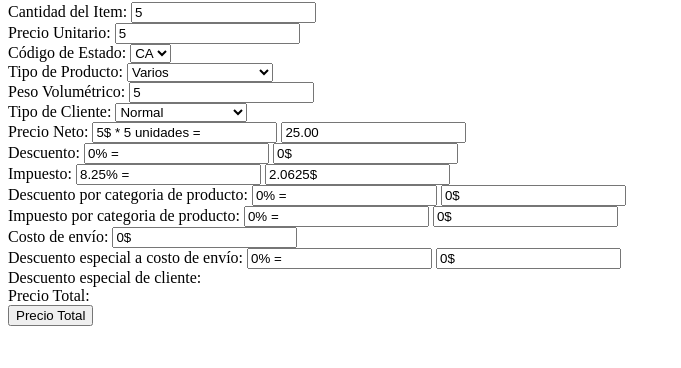
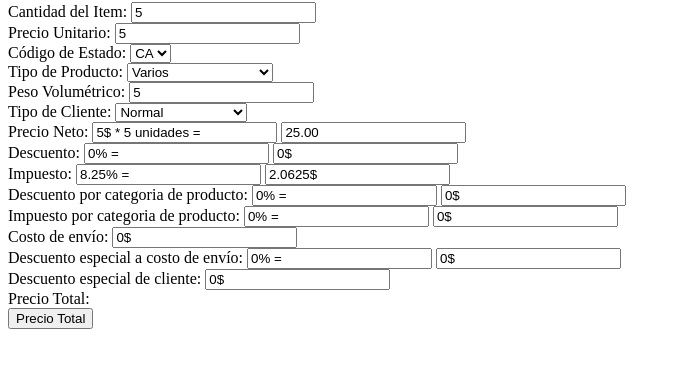
Before and after one commit to AleBustamante/aplicacion_tdd, a website built with Parcel: page index.html in a window 1280 px wide. Both pictures are taken after typing "5", "5", "5" into the empty fields and a click on the input "Precio Total". Shown: the part 78-446 px from the top of the page, without its empty margins (0-681 px from the left). Built offline with nearby package versions, Linux system fonts and the light colour scheme.

Commit message:
Determines if a purchase qualifies for the special discount based on price, cliente and product type

```diff
--- a/index.html
+++ b/index.html
@@ -105,7 +105,6 @@
 
     <div>
     <label for="specialDiscount">Descuento especial de cliente:</label>
-    <input type="text" id="specialDiscountDetail" class="hidden" readonly>
     <input type="text" id="specialDiscount" class="hidden" readonly>
     </div>
 
--- a/src/calculator.js
+++ b/src/calculator.js
@@ -158,4 +158,15 @@ export default class Calculator {
   shippingCostDiscount(clientType, shippingCost) {
     return this.shippingCostDiscountPercentage(clientType) * 0.01 * shippingCost;
   }
+  specialDiscount(clientType, netPrice, productType) {
+    if(clientType === "Recurrente" && netPrice > 3000 && productType === "Alimentos") {
+        return 100;
+    }
+    if(clientType === "Especial" && netPrice > 7000 && productType === "Electrónicos") {
+        return 200;
+    }
+    else {
+        return 0;
+    }
+  }
 }
--- a/src/presenter.js
+++ b/src/presenter.js
@@ -14,13 +14,14 @@ document.addEventListener("DOMContentLoaded", function () {
   const discountDetail = document.querySelector("#discountDetail");
   const tax= document.querySelector("#tax");
   const taxDetail = document.querySelector("#taxDetail");
-  const additionalTaxDetail = document.querySelector("#productTaxDetail")
-  const additionalTax = document.querySelector("#productTax")
-  const productDiscountDetail = document.querySelector("#productDiscountDetail")
-  const productDiscount = document.querySelector("#productDiscount")
-  const shippingCost = document.querySelector('#shippingCost')
-  const shippingCostDiscountDetail = document.querySelector('#shippingCostDiscountDetail')
-  const shippingCostDiscount = document.querySelector('#shippingCostDiscount')
+  const additionalTaxDetail = document.querySelector("#productTaxDetail");
+  const additionalTax = document.querySelector("#productTax");
+  const productDiscountDetail = document.querySelector("#productDiscountDetail");
+  const productDiscount = document.querySelector("#productDiscount");
+  const shippingCost = document.querySelector('#shippingCost');
+  const shippingCostDiscountDetail = document.querySelector('#shippingCostDiscountDetail');
+  const shippingCostDiscount = document.querySelector('#shippingCostDiscount');
+  const specialDiscount = document.querySelector('#specialDiscount');
 
   const totalPriceButton = document.querySelector("#totalPriceButton");
 
@@ -48,6 +49,7 @@ document.addEventListener("DOMContentLoaded", function () {
     const shippingCostValue = calculator.shippingCost(volumetricWeightValue);
     const shippingCostDiscountPercentValue = calculator.shippingCostDiscountPercentage(customerTypeValue);
     const shippingCostDiscountValue = calculator.shippingCostDiscount(customerTypeValue, shippingCostValue);
+    const specialDiscountValue = calculator.specialDiscount(customerTypeValue, netPriceValue, productTypeValue);
 
 
     netPrice.value = netPriceValue.toFixed(2);
@@ -76,5 +78,7 @@ document.addEventListener("DOMContentLoaded", function () {
     shippingCostDiscountDetail.classList.remove("hidden");
     shippingCostDiscount.value = shippingCostDiscountValue + "$";
     shippingCostDiscount.classList.remove("hidden");
+    specialDiscount.value = specialDiscountValue + "$";
+    specialDiscount.classList.remove("hidden");
   });
 });
```
Also changed, not shown: src/calculator.spec.js (+12 -0 lines).
